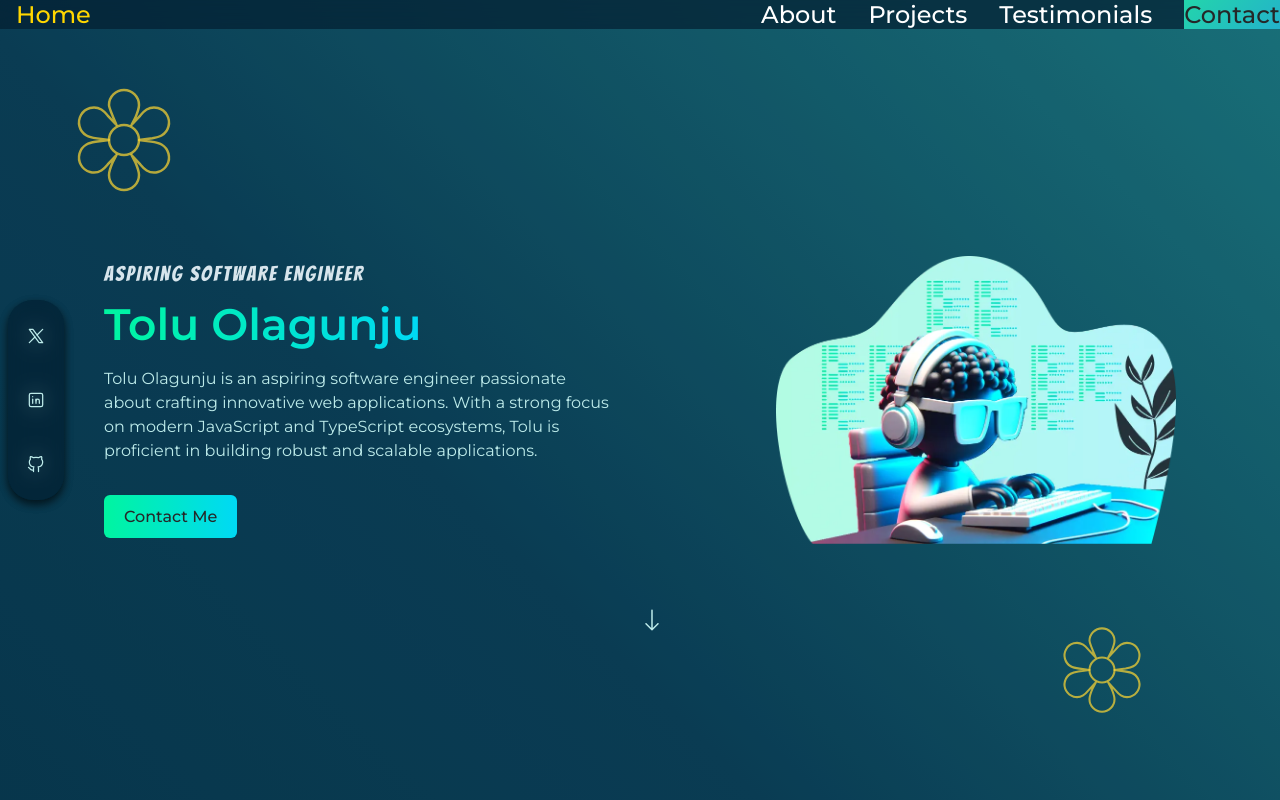
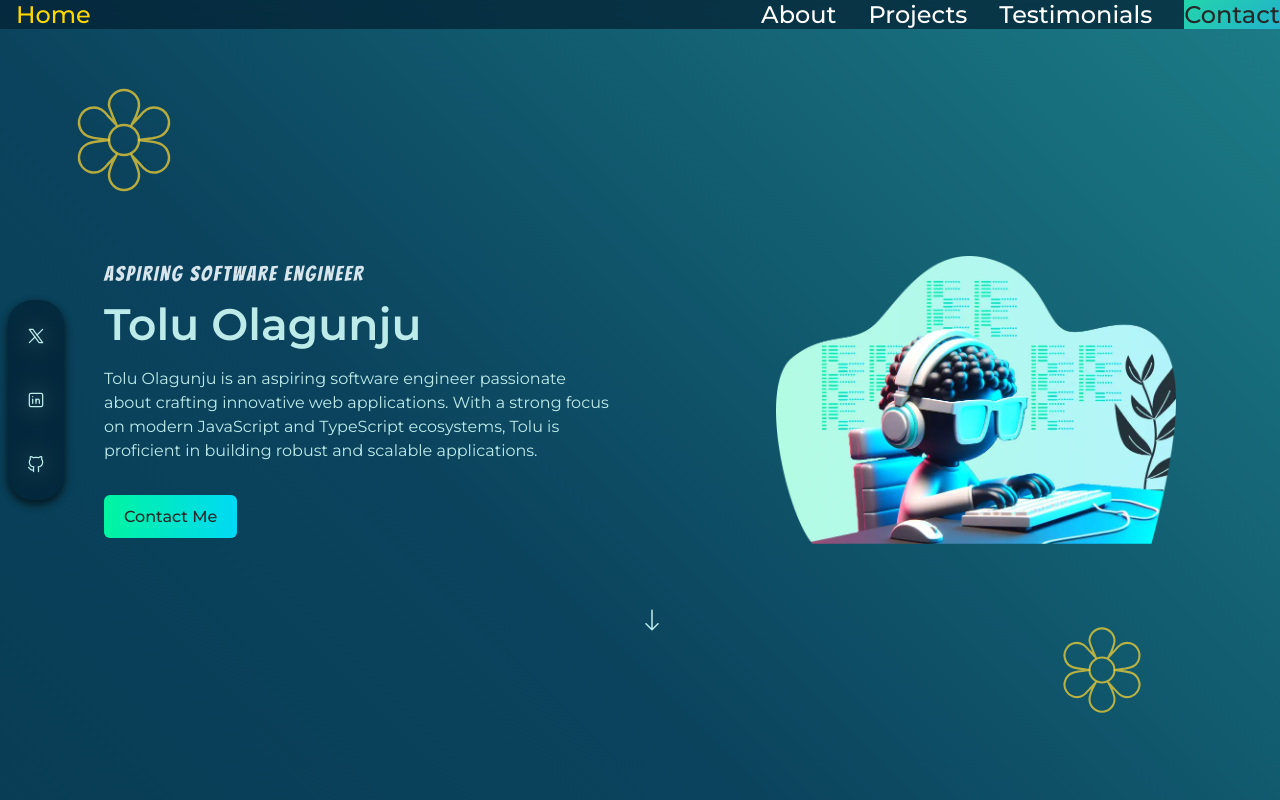
Before and after one commit to Powerisinschool/portfolio-angular, an Angular app: page / in a window 1280 px wide. Shown: the top 800 px of the page. Built offline with nearby package versions, Linux system fonts and the light colour scheme.

Commit message:
refactor styles for improved visual effects and animations

```diff
--- a/src/app/features/home/components/home/home.component.css
+++ b/src/app/features/home/components/home/home.component.css
@@ -45,14 +45,14 @@ main {
 .name {
   font-size: 2.5rem;
   font-weight: 600;
-  background: linear-gradient(
+  /* background: linear-gradient(
     90deg,
     rgba(0, 245, 160, 1),
     rgba(0, 217, 245, 1)
   );
-  -webkit-background-clip: text;
-  background-clip: text;
-  -webkit-text-fill-color: transparent;
+  -webkit-background-clip: text; */
+  /* background-clip: text; */
+  /* -webkit-text-fill-color: transparent; */
 }
 
 /* Styling for description text */
--- a/src/styles.css
+++ b/src/styles.css
@@ -217,9 +217,58 @@ a:hover {
     left: 0;
     width: 100%;
     height: 100%;
-    background-color: rgba(0, 0, 0, 0.2);
     z-index: 0;
+    background-color: rgba(0, 0, 0, 0.1);
+    pointer-events: none;
   }
+
+  /* body::after {
+    content: "";
+    position: fixed;
+    top: 0;
+    left: 0;
+    width: 100%;
+    height: 100%;
+    z-index: 1;
+    pointer-events: none;
+    background-image: linear-gradient(
+        to right,
+        transparent 0px,
+        rgba(0, 217, 245, 0.02) 1px,
+        transparent 2px
+      ),
+      linear-gradient(
+        to bottom,
+        transparent 0px,
+        rgba(0, 217, 245, 0.02) 1px,
+        transparent 2px
+      );
+    background-size: 20px 20px;
+    animation: backgroundGradientAnimationMesh 15s linear infinite;
+  }
+
+  body::after {
+    background-image: radial-gradient(
+        circle at 10% 10%,
+        rgba(0, 217, 245, 0.05) 2px,
+        transparent 10px
+      ),
+      radial-gradient(
+        circle at 90% 90%,
+        rgba(0, 217, 245, 0.05) 2px,
+        transparent 10px
+      ),
+      radial-gradient(
+        circle at 10% 90%,
+        rgba(0, 217, 245, 0.05) 2px,
+        transparent 10px
+      ),
+      radial-gradient(
+        circle at 90% 10%,
+        rgba(0, 217, 245, 0.05) 2px,
+        transparent 10px
+      );
+  } */
 }
 
 /* ---------------------------------------- */
@@ -299,3 +348,24 @@ a:hover {
     background-position: 0% 50%;
   }
 }
+
+@keyframes backgroundGradientAnimationMesh {
+  0% {
+    background-position: 0% 0%;
+    opacity: 0.5;
+  }
+  25% {
+    background-position: 100% 100%;
+  }
+  50% {
+    background-position: 100% 0%;
+    opacity: 1;
+  }
+  75% {
+    background-position: 0% 100%;
+  }
+  100% {
+    background-position: 0% 0%;
+    opacity: 0.5;
+  }
+}
```
